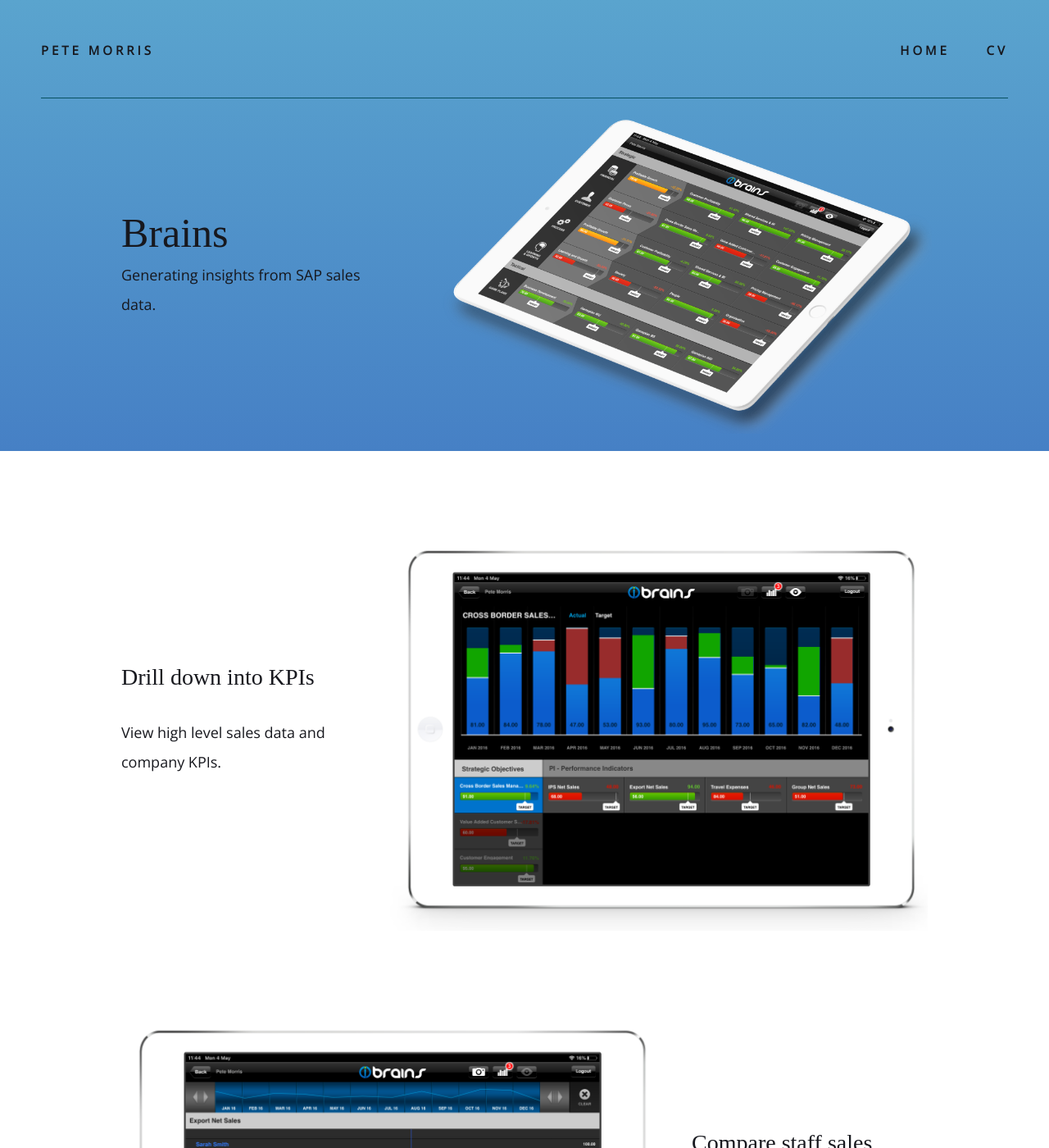
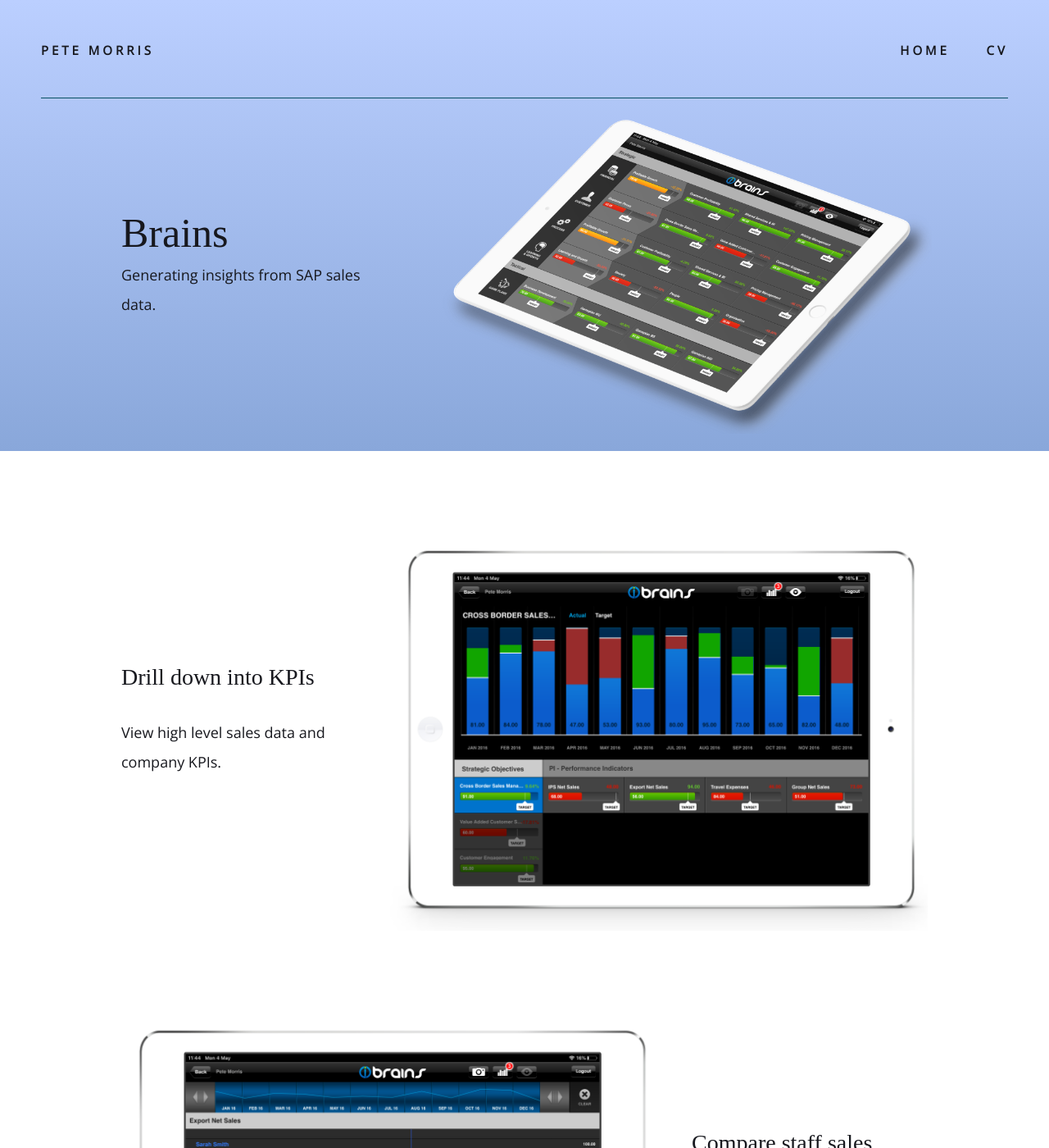
Before and after one commit to p-morris/p-morris.github.io, a Jekyll site: the page built from _pages/brains.md, in a window 1280 px wide and 1400 px high. Shown: the whole window at 82% size. Built offline with Jekyll 4.4.1, drawn with Linux system fonts in a browser that asks for light colours; nearby versions of some CDN libraries; some web fonts are replaced.

Commit message:
added my work page

```diff
--- a/_config.yml
+++ b/_config.yml
@@ -1,13 +1,13 @@
 title: Pete Morris
 logo: # You can add own logo. For example '/images/logo.png'.
-description: Melotta is a modern and minimal Jekyll theme for sharing your ideas.
+description: Pete Morris is a mobile applications developer specialising in iOS apps.
 baseurl: "" # the subpath of your site, e.g. /blog
-url: "" # the base hostname & protocol for your site, e.g. http://example.com
+url: "https://petemorris.dev" # the base hostname & protocol for your site, e.g. http://example.com
 
 # Author Settings
 author:
-  name: Sasha Levi
-  image: '/images/01.jpg'
+  name: Pete Morris
+  image: '/images/me.png'
 
 # Contact links
 # Example of adding a new link to the footer - {name: "Github", icon: "ion-logo-github", link: "https://github.com"}
--- a/_includes/brains.scss
+++ b/_includes/brains.scss
@@ -1,6 +1,6 @@
 .work-header-background {
-    background: rgb(84,192,186);
-    background: linear-gradient( rgba(90,164,206,1) 0%, rgba(70,128,197,1) 100%);
+    background: rgba(97,127,178,1);
+    background: linear-gradient( rgba(187,207,255,1) 0%, rgba(137,167,218,1) 100%);
 }
 
 .header__inner:after {
--- a/_includes/mumsnet.scss
+++ b/_includes/mumsnet.scss
@@ -1,6 +1,6 @@
 .work-header-background {
-    background: rgb(84,192,186);
-    background: linear-gradient( rgba(94,163,208,1) 0%, rgba(52,147,208,1) 100%);
+    background: rgba(94,163,208,1);
+    background: linear-gradient( rgba(144,213,255,1) 0%, rgba(102,197,255,1) 100%);
 }
 
 .header__inner:after {
--- a/_includes/raffler.scss
+++ b/_includes/raffler.scss
@@ -1,6 +1,6 @@
 .work-header-background {
-    background: rgb(84,192,186);
-    background: linear-gradient( rgba(84,192,186,1) 0%, rgba(54,162,156,1) 100%);
+    background: rgb(52,175,188);
+    background: linear-gradient( rgb(102,225,238) 0%, rgb(72,195,208) 100%);
 }
 
 .header__inner:after {
```
